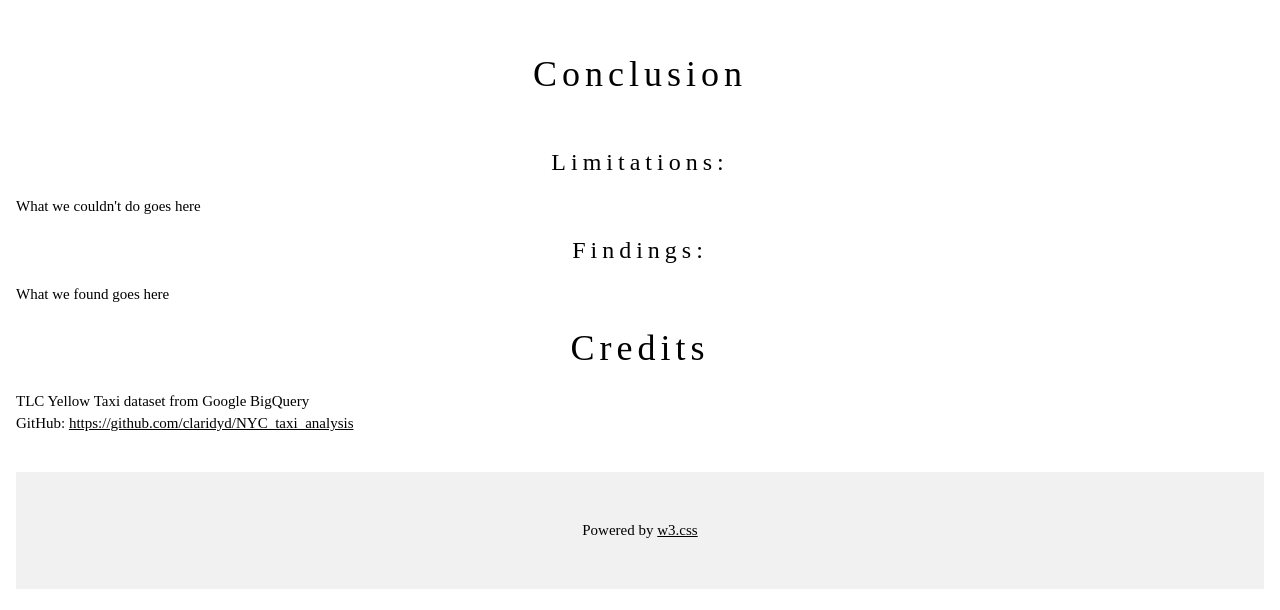
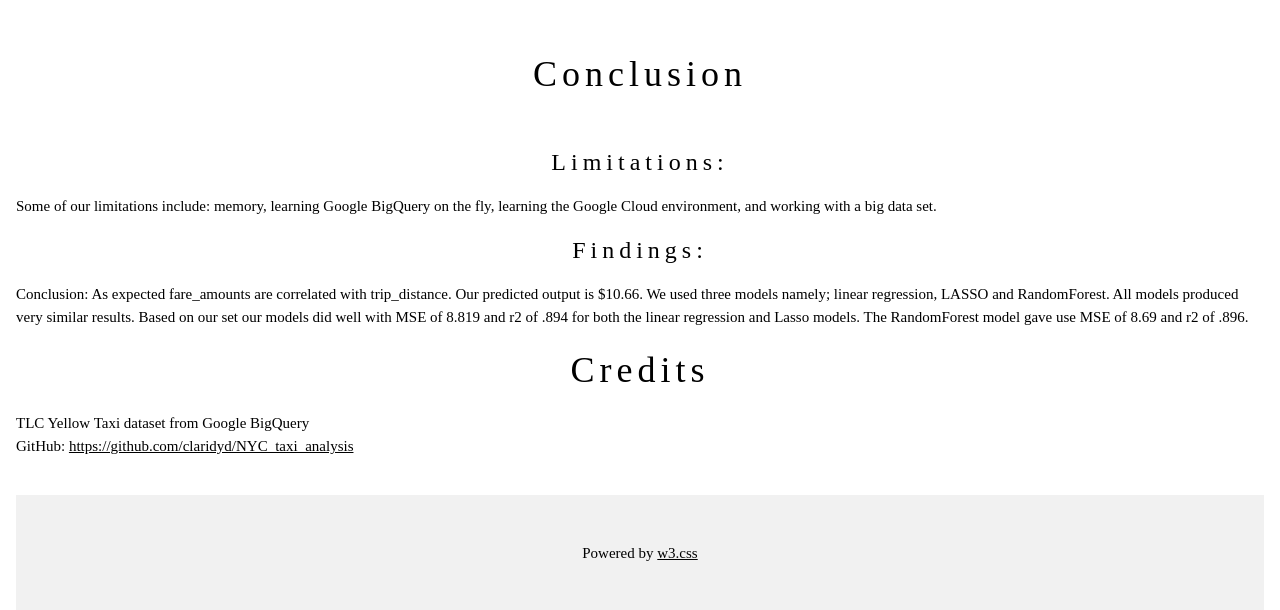
Before and after one commit to claridyd/NYC_taxi_analysis, a Flask app: page / in a window 1280 px wide. Shown: the part 3265-3875 px from the top of the page. Run offline with Flask 2, Linux system fonts and the light colour scheme.

Commit message:
adding finding

```diff
--- a/templates/index.html
+++ b/templates/index.html
@@ -128,9 +128,9 @@ h1, h2, h3, h4, h5, h6 {
   <div class="w3-container w3-padding-64" id="conclusion">
       <h1 class="w3-center"id="conclusion">Conclusion</h1><br>
       <h3 class="w3-center">Limitations:</h3>
-      <p>What we couldn't do goes here</p>
+      <p>Some of our limitations include: memory, learning Google BigQuery on the fly, learning the Google Cloud environment, and working with a big data set. </p>
       <h3 class="w3-center">Findings:</h3>
-      <p>What we found goes here</p>
+      <p>Conclusion: As expected fare_amounts are correlated with trip_distance. Our predicted output is $10.66.  We used three models namely; linear regression, LASSO and RandomForest.  All models produced very similar results.  Based on our set our models did well with MSE of 8.819 and r2 of .894 for both the linear regression and Lasso models.  The RandomForest model gave use MSE of 8.69 and r2 of .896.</p>
 
     <!-- <p class="w3-text-blue-grey w3-large"><b>DO I NEED THIS?</b></p> -->
 
```
